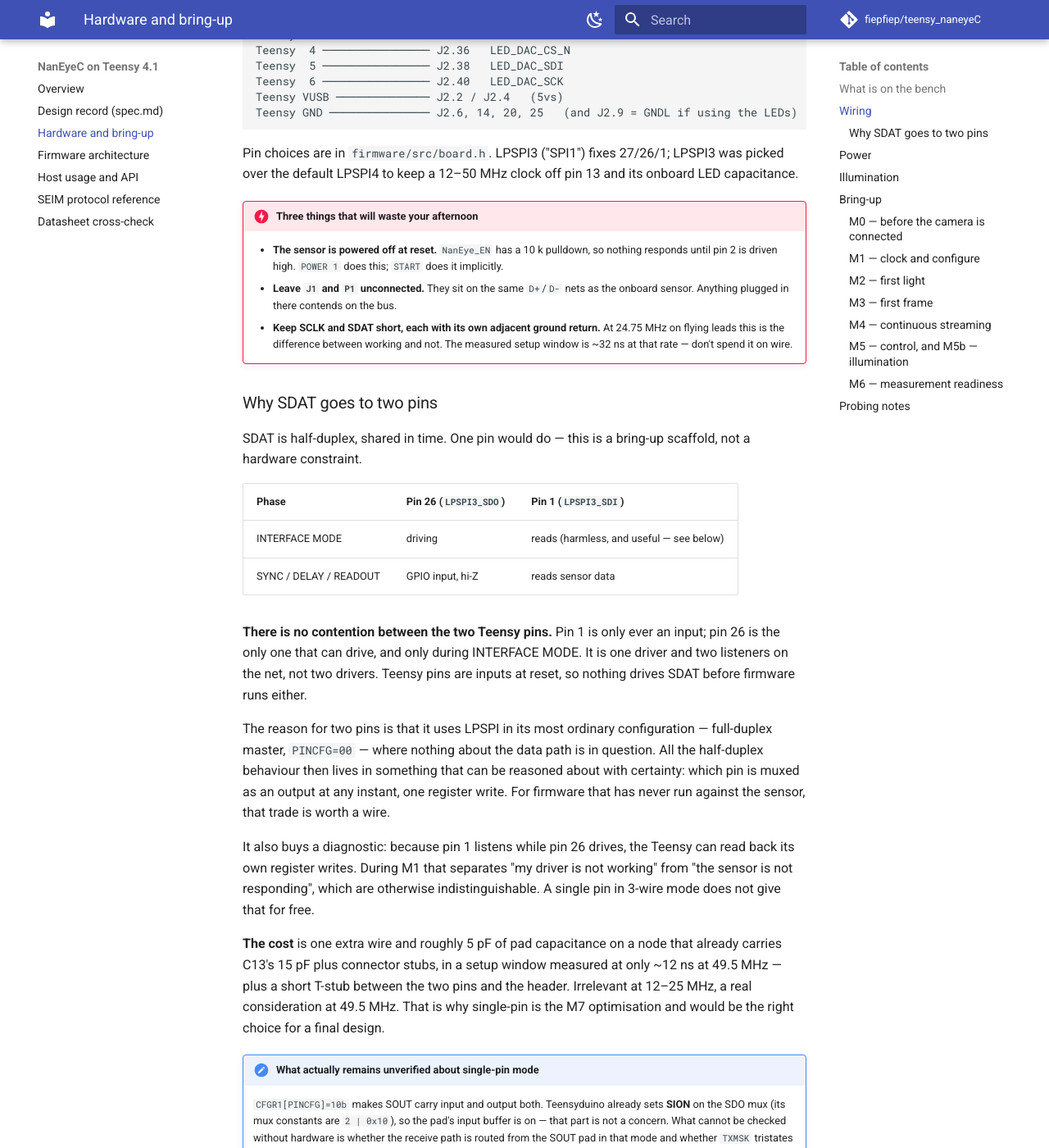
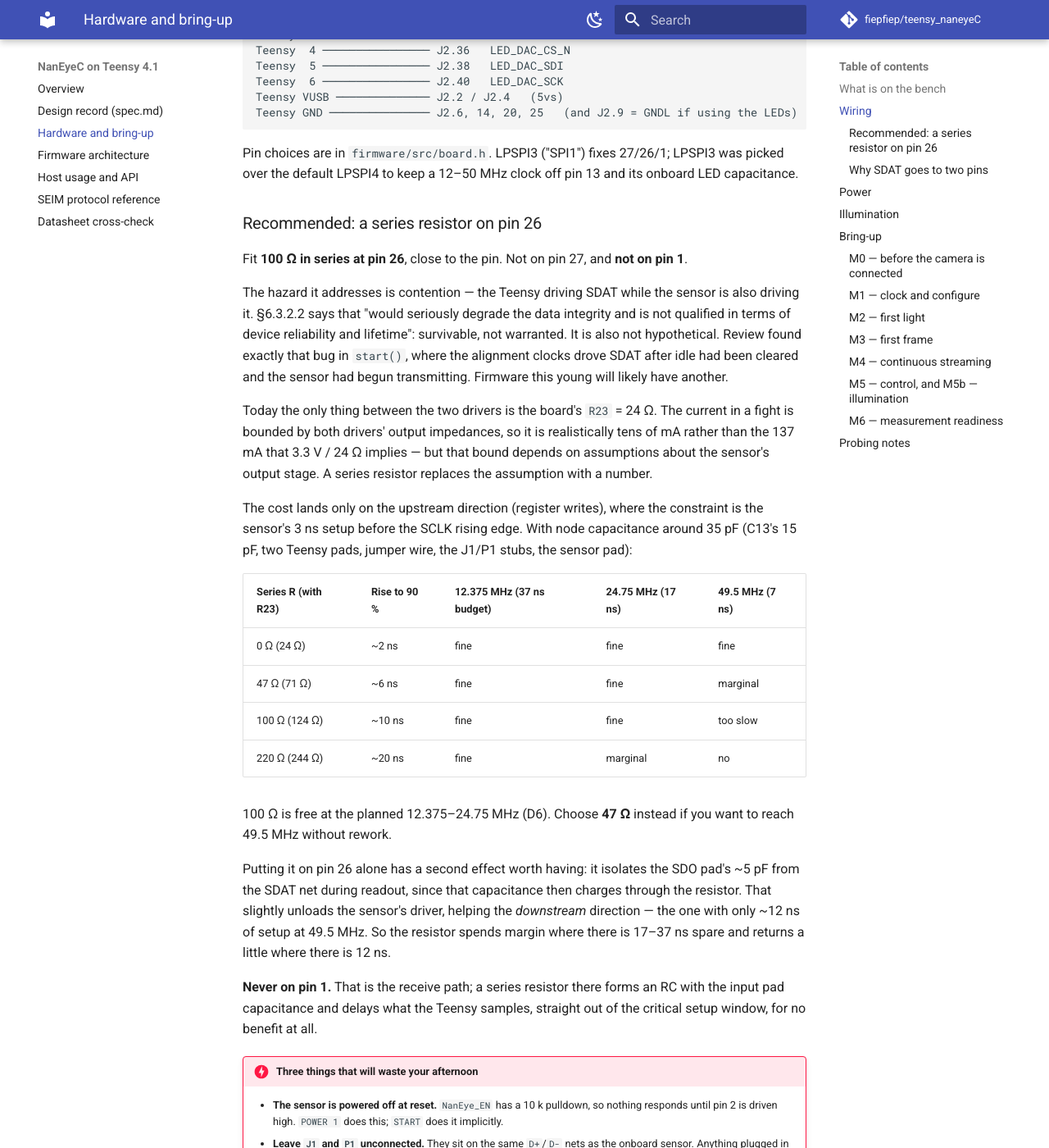
Before and after one commit to fiepfiep/teensy_naneyeC, an MkDocs documentation site: the page built from docs/hardware.md, in a window 1280 px wide and 1400 px high, scrolled down 564 px. Shown: the whole window at 82% size. Built offline with MkDocs 1.6.1 and Material for MkDocs 9.7.7, drawn with Linux system fonts in a browser that asks for light colours; comment, search, counter and statistics services are not loaded; some of the changed text lies outside the part shown.

Commit message:
Recommend a 100R series resistor on pin 26
Contention is the live hazard on the SDAT net: the datasheet says driving against
the sensor is not qualified for reliability, and review already found one bug
that did exactly that. The only thing between the two drivers today is the
board's R23 24R, and the current in a fight is bounded only by assumptions about
the sensor's output stage.

100R costs nothing at the planned 12.375-24.75 MHz: the upstream budget is a half
period minus the sensor's 3 ns setup, 17-37 ns, against a ~10 ns rise into ~35 pF.
47R if 49.5 MHz is wanted later. Pin 26 only -- on pin 1 a series resistor would
delay the receive path straight out of the critical setup window, and on pin 26
alone it also isolates that pad's capacitance from the net during readout, which
slightly unloads the sensor's driver.

Co-Authored-By: Claude Opus 5 <noreply@anthropic.com>

```diff
--- a/docs/hardware.md
+++ b/docs/hardware.md
@@ -28,6 +28,46 @@ Teensy GND ─────────────── J2.6, 14, 20, 25   (and
 Pin choices are in `firmware/src/board.h`. LPSPI3 ("SPI1") fixes 27/26/1; LPSPI3 was picked
 over the default LPSPI4 to keep a 12–50 MHz clock off pin 13 and its onboard LED
 capacitance.
+
+### Recommended: a series resistor on pin 26
+
+Fit **100 Ω in series at pin 26**, close to the pin. Not on pin 27, and **not on pin 1**.
+
+The hazard it addresses is contention — the Teensy driving SDAT while the sensor is also
+driving it. §6.3.2.2 says that "would seriously degrade the data integrity and is not
+qualified in terms of device reliability and lifetime": survivable, not warranted. It is
+also not hypothetical. Review found exactly that bug in `start()`, where the alignment
+clocks drove SDAT after idle had been cleared and the sensor had begun transmitting.
+Firmware this young will likely have another.
+
+Today the only thing between the two drivers is the board's `R23` = 24 Ω. The current in a
+fight is bounded by both drivers' output impedances, so it is realistically tens of mA
+rather than the 137 mA that 3.3 V / 24 Ω implies — but that bound depends on assumptions
+about the sensor's output stage. A series resistor replaces the assumption with a number.
+
+The cost lands only on the upstream direction (register writes), where the constraint is the
+sensor's 3 ns setup before the SCLK rising edge. With node capacitance around 35 pF (C13's
+15 pF, two Teensy pads, jumper wire, the J1/P1 stubs, the sensor pad):
+
+| Series R (with R23) | Rise to 90 % | 12.375 MHz (37 ns budget) | 24.75 MHz (17 ns) | 49.5 MHz (7 ns) |
+|---|---|---|---|---|
+| 0 Ω (24 Ω) | ~2 ns | fine | fine | fine |
+| 47 Ω (71 Ω) | ~6 ns | fine | fine | marginal |
+| 100 Ω (124 Ω) | ~10 ns | fine | fine | too slow |
+| 220 Ω (244 Ω) | ~20 ns | fine | marginal | no |
+
+100 Ω is free at the planned 12.375–24.75 MHz (D6). Choose **47 Ω** instead if you want to
+reach 49.5 MHz without rework.
+
+Putting it on pin 26 alone has a second effect worth having: it isolates the SDO pad's ~5 pF
+from the SDAT net during readout, since that capacitance then charges through the resistor.
+That slightly unloads the sensor's driver, helping the *downstream* direction — the one with
+only ~12 ns of setup at 49.5 MHz. So the resistor spends margin where there is 17–37 ns
+spare and returns a little where there is 12 ns.
+
+**Never on pin 1.** That is the receive path; a series resistor there forms an RC with the
+input pad capacitance and delays what the Teensy samples, straight out of the critical setup
+window, for no benefit at all.
 
 !!! danger "Three things that will waste your afternoon"
     - **The sensor is powered off at reset.** `NanEye_EN` has a 10 k pulldown, so nothing
```
Also changed, not shown: other parts of docs/hardware.md (+2 -2 lines).
